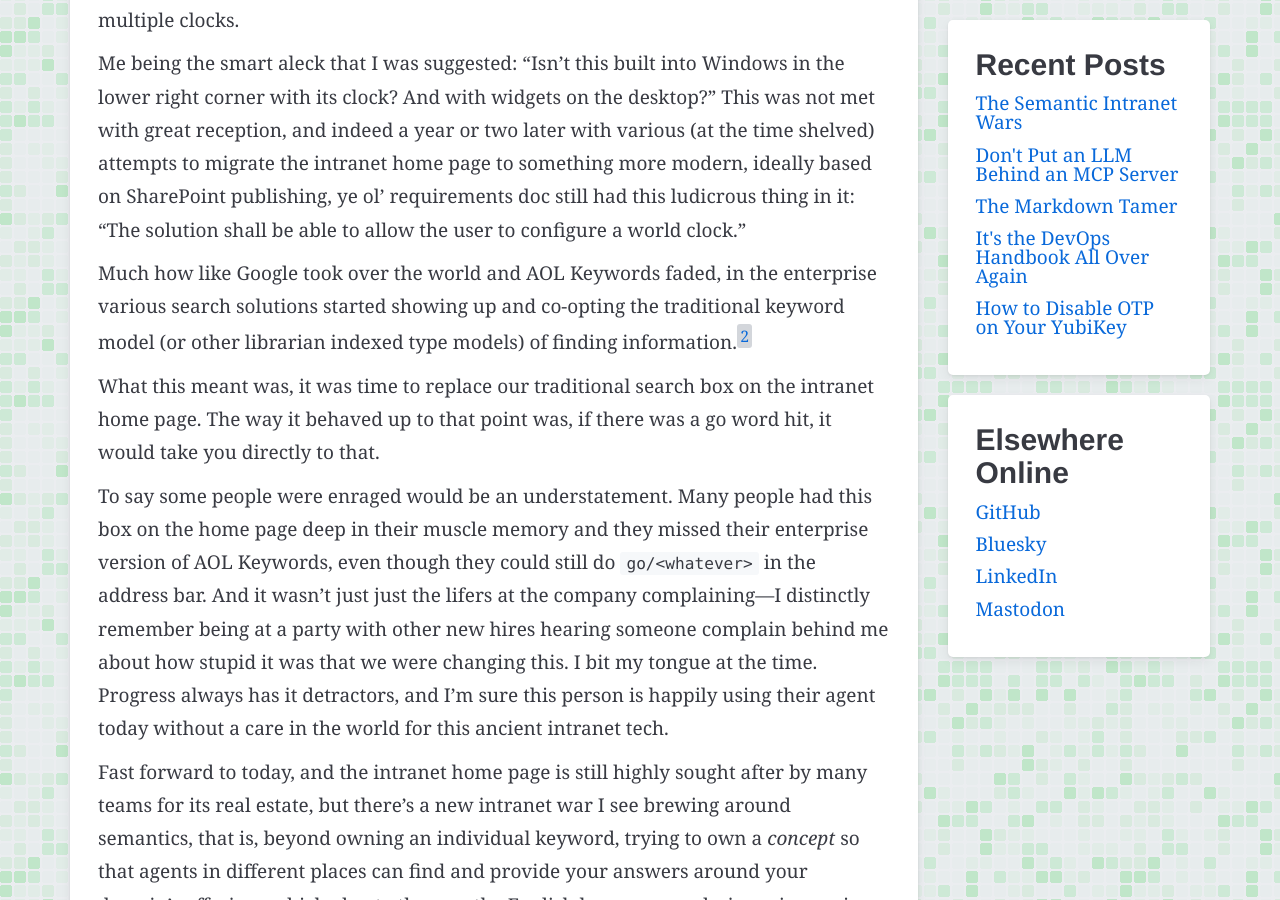
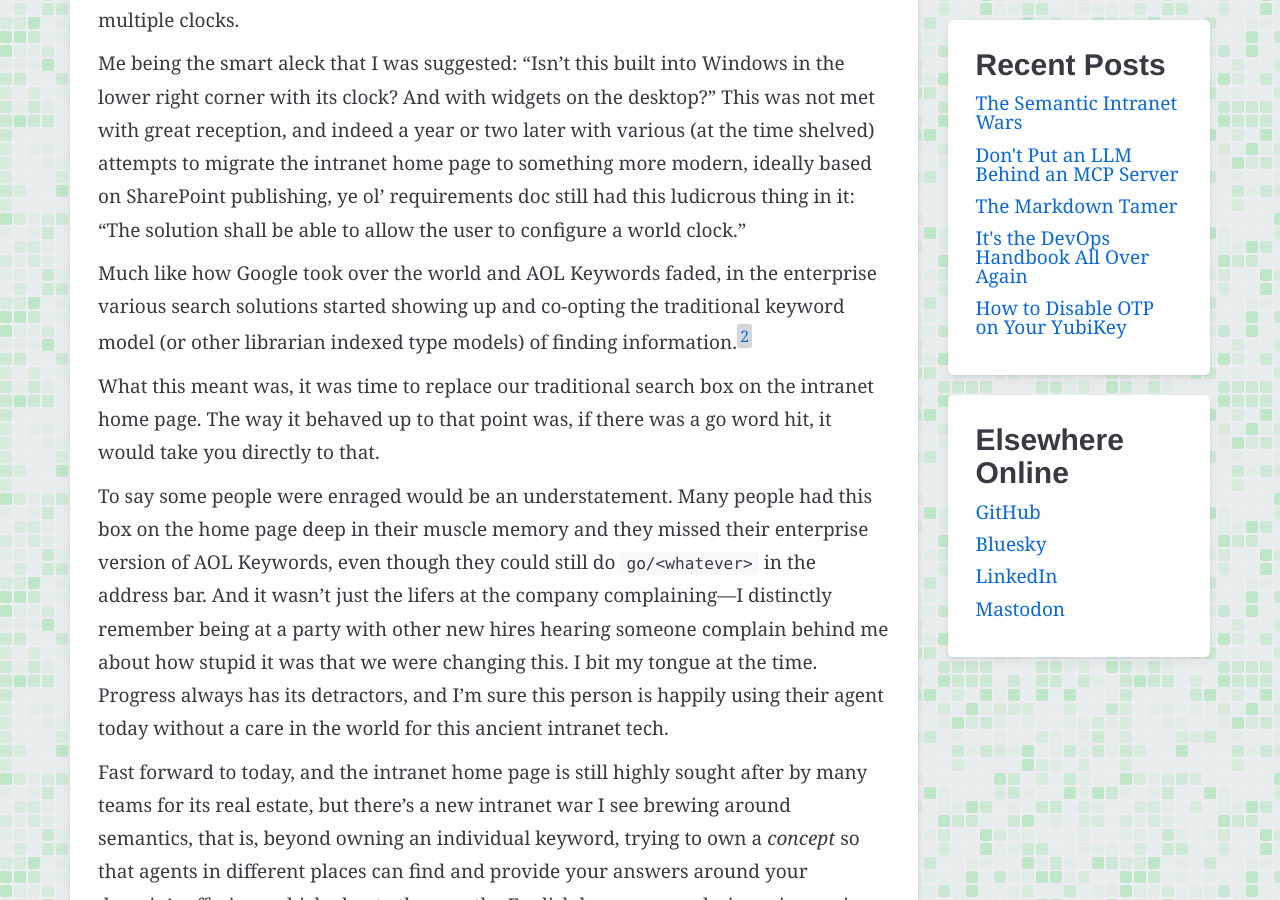
Before and after one commit to ryanspletzer/ryanspletzer.github.io, a Jekyll site: the page built from _posts/2026-10-04-the-semantic-intranet-wars.md, in a window 1280 px wide and 900 px high, scrolled down 1509 px. Built offline with Jekyll 4.4.1, drawn with Linux system fonts in a browser that asks for light colours; some of the changed text lies outside the part shown.

Commit message:
Fix typos and add ai tag to Semantic Intranet Wars draft
Co-Authored-By: Claude Opus 5.5 <noreply@anthropic.com>

```diff
--- a/_posts/2026-10-04-the-semantic-intranet-wars.md
+++ b/_posts/2026-10-04-the-semantic-intranet-wars.md
@@ -80,7 +81,7 @@ ideally based on SharePoint publishing,
 ye ol' requirements doc still had this ludicrous thing in it:
 "The solution shall be able to allow the user to configure a world clock."
 
-Much how like Google took over the world and AOL Keywords faded,
+Much like how Google took over the world and AOL Keywords faded,
 in the enterprise various search solutions started showing up
 and co-opting the traditional keyword model
 (or other librarian indexed type models)
@@ -95,11 +96,11 @@ To say some people were enraged would be an understatement.
 Many people had this box on the home page deep in their muscle memory
 and they missed their enterprise version of AOL Keywords,
 even though they could still do `go/<whatever>` in the address bar.
-And it wasn't just just the lifers at the company complaining—I
+And it wasn't just the lifers at the company complaining—I
 distinctly remember being at a party with other new hires
 hearing someone complain behind me about how stupid it was that we were changing this.
 I bit my tongue at the time.
-Progress always has it detractors,
+Progress always has its detractors,
 and I'm sure this person is happily using their agent today
 without a care in the world for this ancient intranet tech.
 
```
Also changed, not shown: other parts of _posts/2026-10-04-the-semantic-intranet-wars.md (+2 -1 lines).
